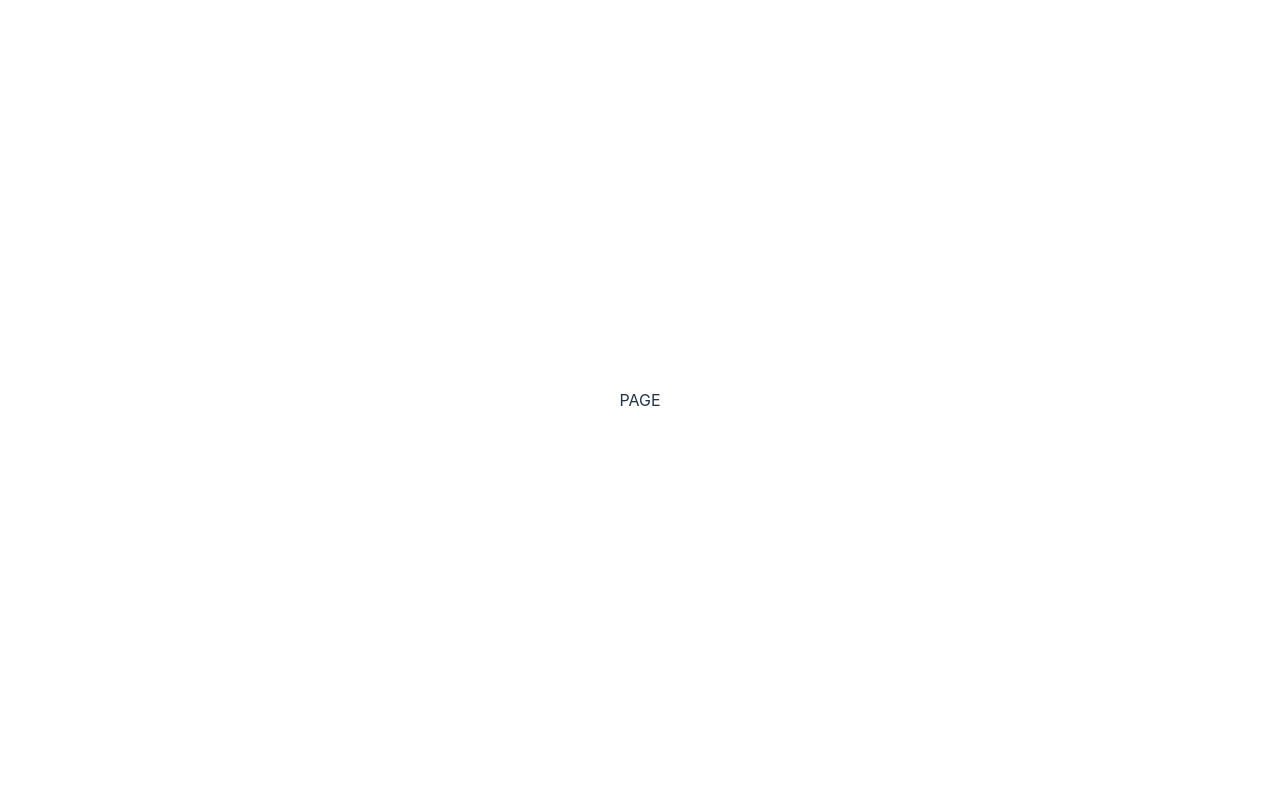
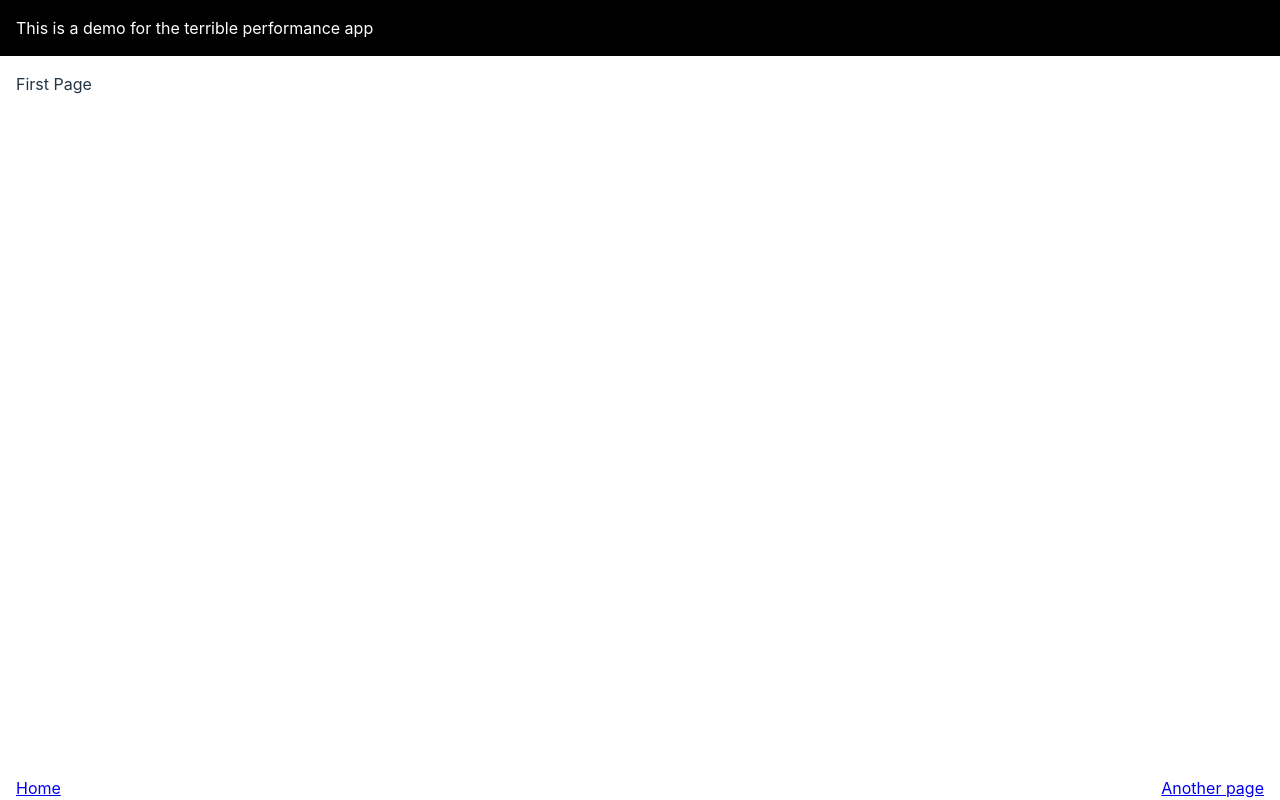
Before and after one commit to Drag13/performance-nightmare, a React (Vite) app: page / in a window 1280 px wide. Built offline with nearby package versions, Linux system fonts and the light colour scheme.

Commit message:
Basic structure

```diff
--- a/package.json
+++ b/package.json
@@ -10,7 +10,8 @@
   },
   "dependencies": {
     "react": "^18.2.0",
-    "react-dom": "^18.2.0"
+    "react-dom": "^18.2.0",
+    "react-router-dom": "^6.6.2"
   },
   "devDependencies": {
     "@types/react": "^18.0.24",
--- a/src/App.css
+++ /dev/null
@@ -1,6 +0,0 @@
-#root {
-  max-width: 1280px;
-  margin: 0 auto;
-  padding: 2rem;
-  text-align: center;
-}
--- a/src/App.jsx
+++ /dev/null
@@ -1,7 +0,0 @@
-import "./App.css";
-
-function App() {
-  return <div className="App">PAGE</div>;
-}
-
-export default App;
--- /dev/null
+++ b/src/config.js
@@ -0,0 +1 @@
+export const BASE_PATH = import.meta.env.BASE_PATH ?? "";
--- /dev/null
+++ b/src/layout.css
@@ -0,0 +1,33 @@
+:root {
+  --layout-padding: 1rem;
+}
+
+#root {
+  display: flex;
+  flex-direction: column;
+  height: 100vh;
+  width: 100%;
+}
+
+.app-header {
+  background-color: black;
+  color: white;
+  padding: var(--layout-padding, 1rem);
+}
+
+.app-main {
+  padding: var(--layout-padding, 1rem);
+}
+
+.app-footer {
+  margin-top: auto;
+}
+
+.app-nav {
+  display: flex;
+  flex-direction: row;
+  justify-content: space-between;
+  gap: 1rem;
+  padding-left: var(--layout-padding, 1rem);
+  padding-right: var(--layout-padding, 1rem);
+}
--- /dev/null
+++ b/src/layout.jsx
@@ -0,0 +1,19 @@
+import { NavLink, Outlet } from "react-router-dom";
+import "./layout.css";
+
+export const Layout = () => (
+  <>
+    <header className="app-header">
+      This is a demo for the terrible performance app
+    </header>
+    <main className="app-main">
+      <Outlet></Outlet>
+    </main>
+    <footer className="app-footer">
+      <nav className="app-nav">
+        <NavLink to="/">Home</NavLink>
+        <NavLink to="/second">Another page</NavLink>
+      </nav>
+    </footer>
+  </>
+);
--- a/src/main.jsx
+++ b/src/main.jsx
@@ -1,10 +1,11 @@
-import React from 'react'
-import ReactDOM from 'react-dom/client'
-import App from './App'
-import './index.css'
+import React from "react";
+import ReactDOM from "react-dom/client";
+import { RouterProvider } from "react-router-dom";
+import { appRouter } from "./router";
+import "./index.css";
 
-ReactDOM.createRoot(document.getElementById('root')).render(
+ReactDOM.createRoot(document.getElementById("root")).render(
   <React.StrictMode>
-    <App />
+    <RouterProvider router={appRouter}></RouterProvider>
   </React.StrictMode>
-)
+);
--- /dev/null
+++ b/src/router.jsx
@@ -0,0 +1,25 @@
+import { createHashRouter } from "react-router-dom";
+import { BASE_PATH } from "./config";
+import { Layout } from "./layout";
+
+export const appRouter = createHashRouter(
+  [
+    {
+      path: "/",
+      element: <Layout />,
+      children: [
+        {
+          index: true,
+          element: <>First Page</>,
+        },
+        {
+          path: "/second",
+          element: <>Second Page</>,
+        },
+      ],
+    },
+  ],
+  {
+    basename: BASE_PATH,
+  }
+);
```
Also changed, not shown: 1 other file (tests, documents, lock files or other folders).
